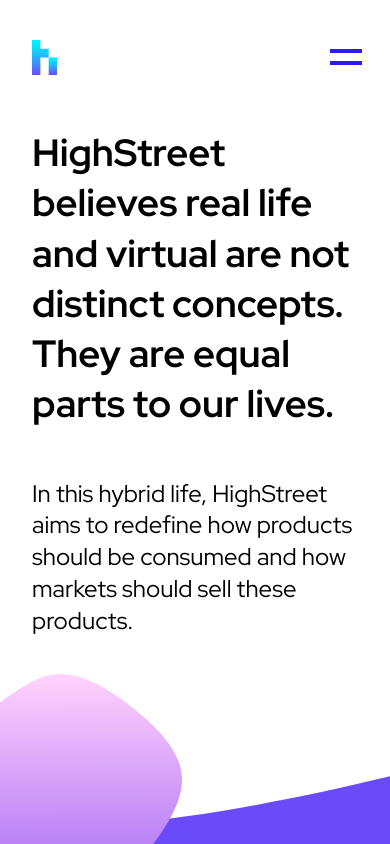
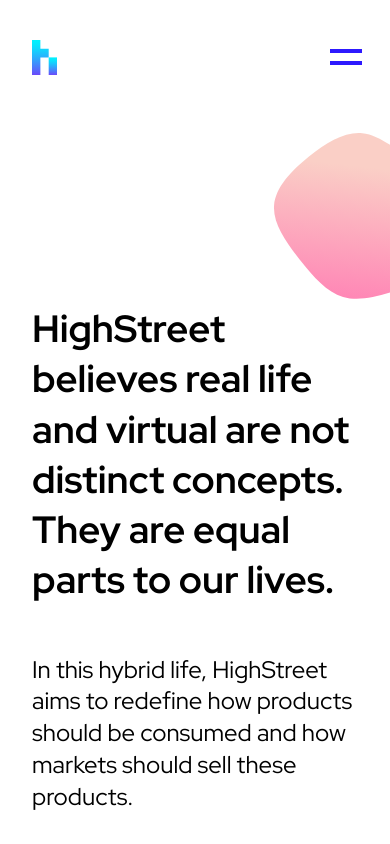
Before and after one commit to hyplabs/highstreet-market, a Next.js app: page /about in a window 390 px wide. Shown: the top 844 px of the page. Built offline with nearby package versions, Linux system fonts and the light colour scheme.

Commit message:
show bubble in mobile

```diff
--- /dev/null
+++ b/components/AboutIntro/AboutIntro.module.css
@@ -0,0 +1,10 @@
+.bubble1 {
+  right: -100px;
+  top: 100px;
+}
+
+@media (min-width: 1024px) {
+  .bubble1 {
+    right: 0%;
+  }
+}
--- a/components/AboutIntro/AboutIntro.tsx
+++ b/components/AboutIntro/AboutIntro.tsx
@@ -1,9 +1,16 @@
 import Image from 'next/image'
 import Bubble1Image from '../../public/icons/bubble-1.svg'
+import styles from './AboutIntro.module.css'
 
 const AboutIntro = () => (
-  <div className='flex flex-row p-8 pb-32 pt-32 lg:pr-32 lg:pb-56 lg:pl-28 lg:pt-56'>
-    <div className='flex-1'>
+  <div className='p-8 pb-32 pt-32 relative lg:flex lg:flex-row lg:pr-32 lg:pb-56 lg:pl-28 lg:pt-56'>
+    <div
+      className={`absolute w-1/4 h-fit order-2 lg:relative lg:w-1/3 ${styles.bubble1}`}
+      style={{ minWidth: '240px' }}
+    >
+      <Image src={Bubble1Image} alt='Bubble Image' />
+    </div>
+    <div className='flex-1 order-1 mt-44 lg:mt-0'>
       <h3 className='text-hs-2xl lg:text-hs-4xl mb-12 font-semibold'>
         HighStreet believes real life and virtual
         are not distinct concepts. They are equal parts to our lives.
@@ -14,9 +21,6 @@
         consumed and how markets should sell these products.
       </p>
     </div>
-    <div className='w-0 lg:w-1/3'>
-      <Image src={Bubble1Image} alt='Bubble Image' />
-    </div>
   </div>
 )
 
--- a/tailwind.config.js
+++ b/tailwind.config.js
@@ -62,6 +62,7 @@
         'logo-sm': '33px',
         'logo-lg': '52.59px',
         'wave': '148px',
+        'fit': 'fit-content',
       },
       fontSize: {
         'hs-button': ['18px', '23.81px'],
```
